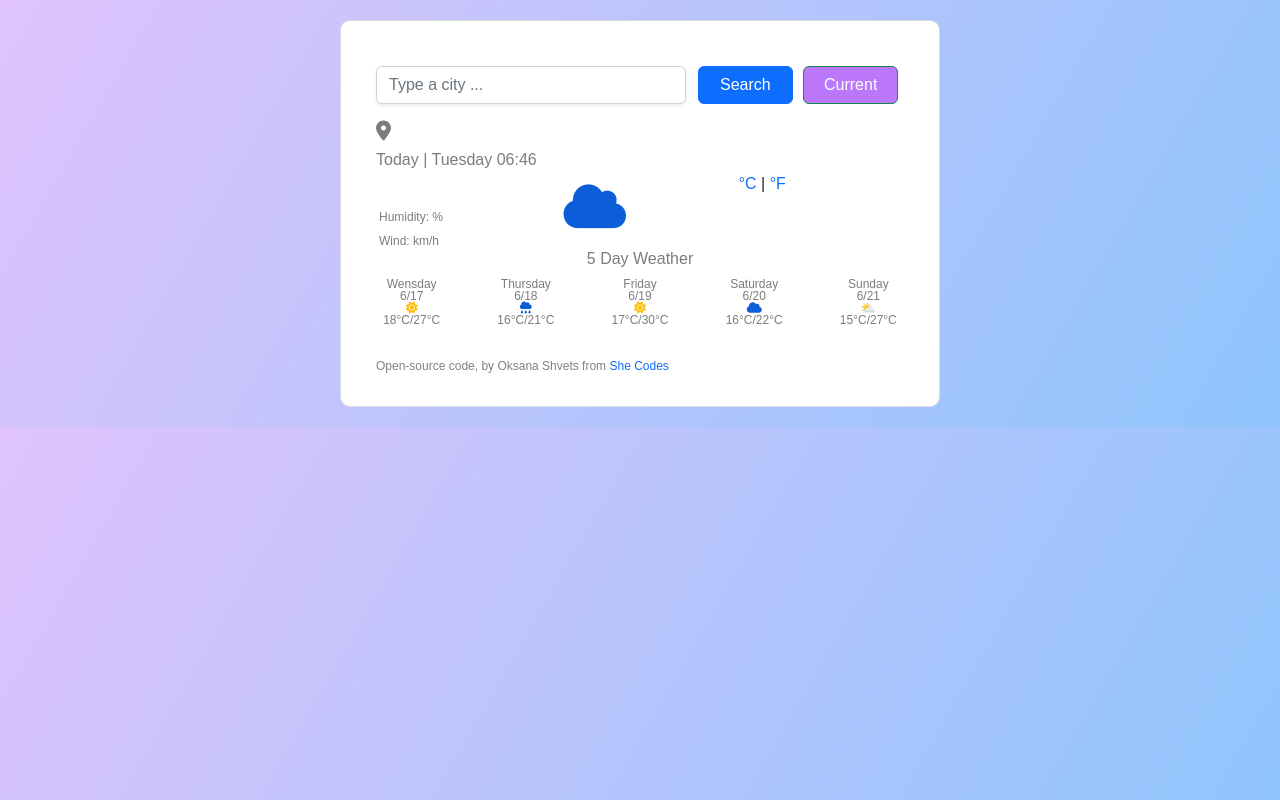
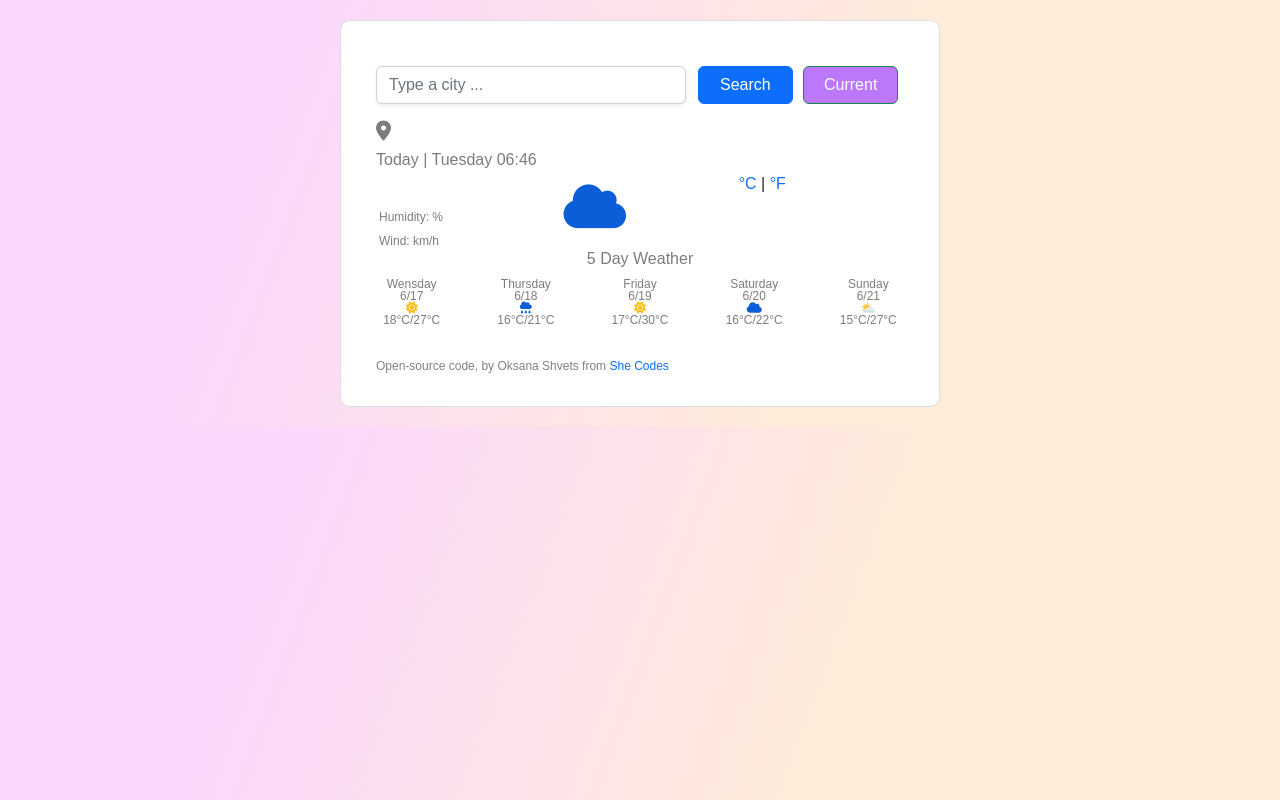
Before and after one commit to ok-sana-code/my-weather-app, a plain HTML site: page index.html in a window 1280 px wide. Drawn offline with nearby package versions, Linux system fonts and the light colour scheme; no server answers.

Commit message:
changed  body background

```diff
--- a/src/style.css
+++ b/src/style.css
@@ -1,6 +1,10 @@
 body {
   font-family: arial, sans-serif;
-  background: linear-gradient(120deg, #e0c3fc 0%, #8ec5fc 100%);
+  background: linear-gradient(
+    110.5deg,
+    rgba(248, 196, 249, 0.66) 22.8%,
+    rgba(253, 122, 4, 0.15) 64.6%
+  );
 }
 .weather-app {
   border: 1px solid #dadde1;
```
